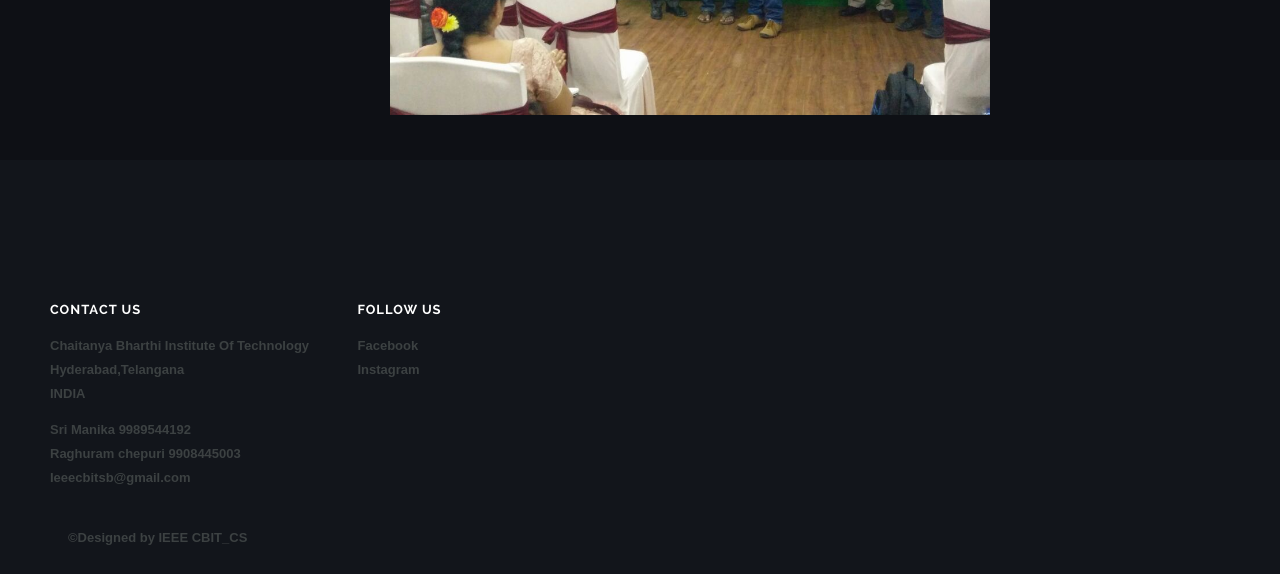
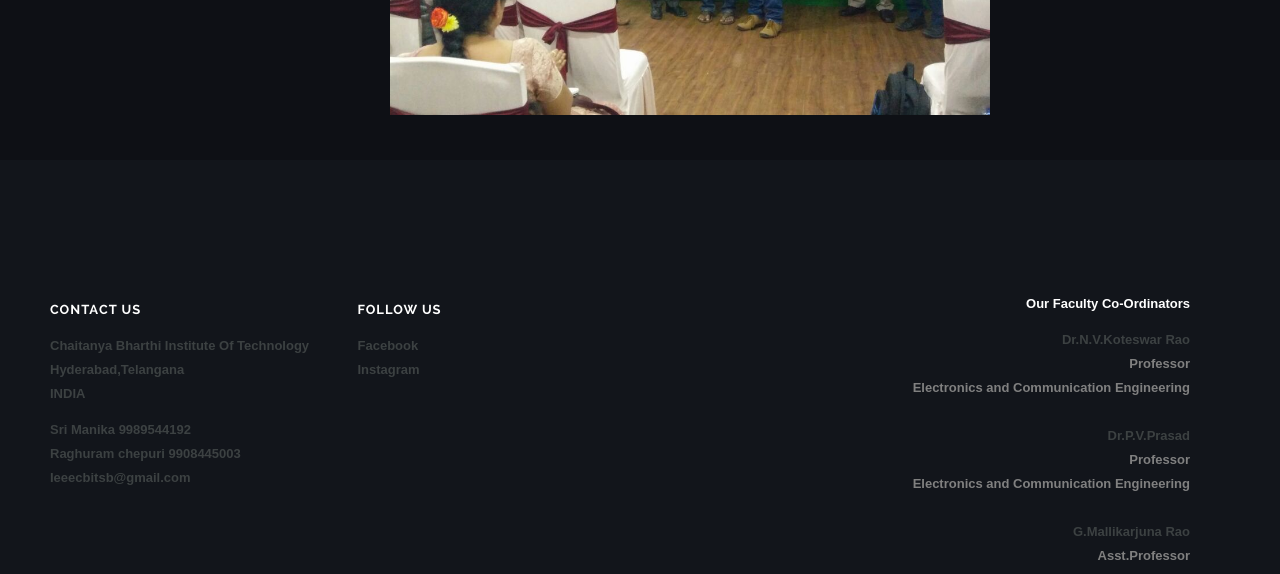
Before and after one commit to satishtirumalapudi/ieee-master, a plain HTML site: page index.html in a window 1280 px wide. Shown: the part 4551-5125 px from the top of the page. Drawn offline with nearby package versions, Linux system fonts and the light colour scheme.

Commit message:
changes done

```diff
--- a/index.html
+++ b/index.html
@@ -820,6 +820,7 @@ Keywords:Large hadron collider, Computers that run on water.
 
             <div class="row">
 
+
                <div class="columns column-contact">
                   <h3 class="address">Contact Us</h3>
                   <p>
@@ -843,11 +844,39 @@ Keywords:Large hadron collider, Computers that run on water.
                      <li><a href="https://www.instagram.com/ieeecbit/">Instagram</a></li>
                   </ul>
 
+
+
                </div> <!-- /columns -->
 
             </div> <!-- /Row(nested) -->
 
+
          </div>
+
+        <style>
+        .faculty
+        {
+
+margin-right: 90px;
+
+        }
+        </style>
+         <div class="faculty" align="right" paddin-left="50px" >
+      	<p align="right" ><font Color="white">Our Faculty Co-Ordinators</font></p>
+
+                   <ul>
+                    <li><a href="http://202.65.141.233/?q=node/440">Dr.N.V.Koteswar Rao </li>
+                    <font size="2px" color="grey"><li>Professor</li>
+                    <li>Electronics and Communication Engineering</li></font><br>
+                    <li><a href="http://202.65.141.233/?q=node/492">Dr.P.V.Prasad</li>
+                    <font size="2px" color="grey"><li>Professor</li>
+                    <li>Electronics and Communication Engineering</li></font><br>
+                    <li><a href="http://202.65.141.233/?q=node/538">G.Mallikarjuna Rao</a></li>
+                    <font size="2px" color="grey"><li>Asst.Professor</li>
+                    <li>Electronics and Electrical Engineering</li></font>
+                  </ul>
+
+      </div>
 
          <p class="copyright">&copy;Designed by IEEE CBIT_CS</p>  <br/>
 
@@ -859,6 +888,8 @@ Keywords:Large hadron collider, Computers that run on water.
          </div>
 
       </div> <!-- /row -->
+
+
       </section>
 
    </footer> <!-- /footer -->
```
